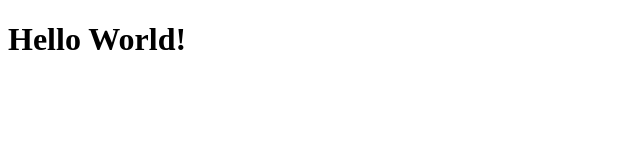
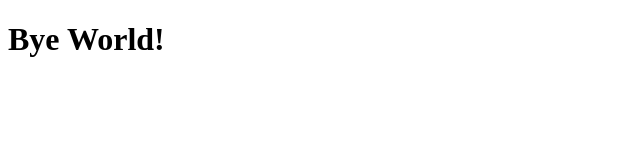
Before and after one commit to SrCosmicCat/Hachi, a plain HTML site: page index.html in a window 1280 px wide. Shown: the whole page, without its empty margins (0-640 px from the left). Drawn offline with Linux system fonts and the light colour scheme.

Commit message:
SrCosmicCat

```diff
--- a/index.html
+++ b/index.html
@@ -7,6 +7,6 @@
         <title>Hachi</title>
     </head>
     <body>
-        <h1>Hello World!</h1>
+        <h1>Bye World!</h1>
     </body>
 </html>
```
